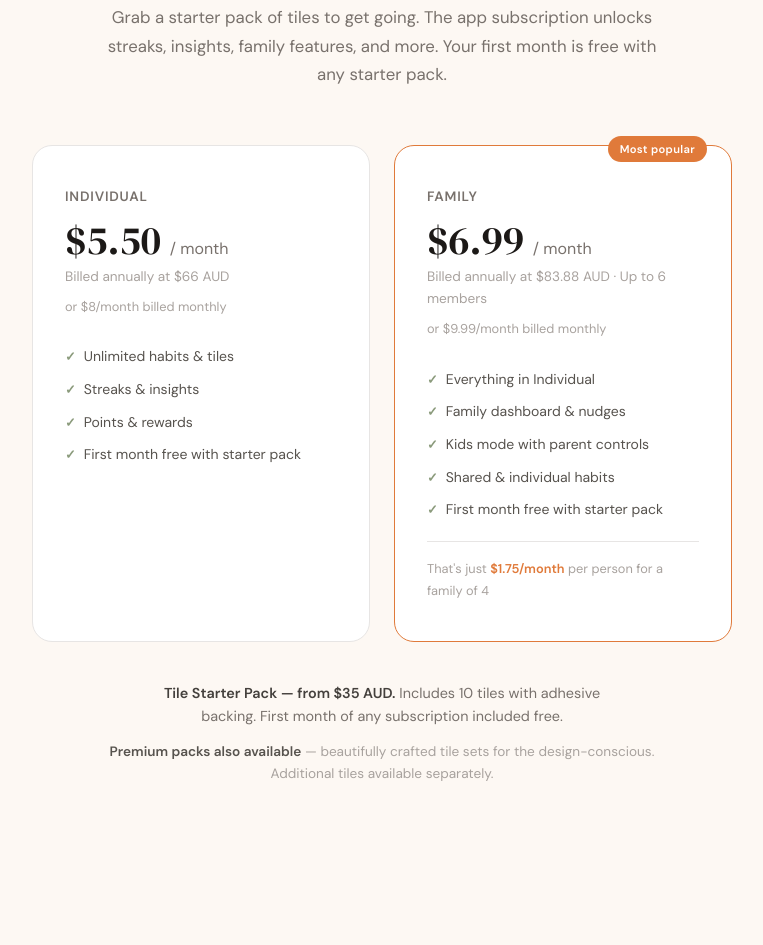
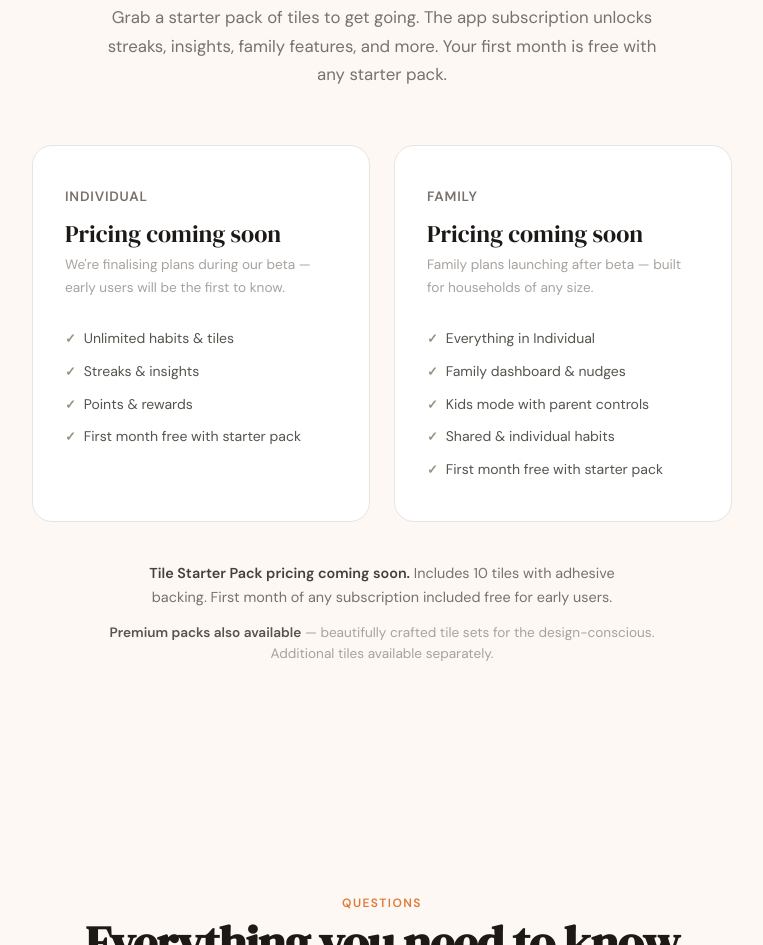
Before and after one commit to Christelle1bekker/ritual-website, a website: page public/index.html in a window 1280 px wide. Shown: the part 3452-4397 px from the top of the page, without its empty margins (258-1021 px from the left). Drawn offline with Linux system fonts and the light colour scheme.

Commit message:
Replace pricing values with 'coming soon' placeholders during beta

```diff
--- a/public/index.html
+++ b/public/index.html
@@ -664,6 +664,11 @@
       color: var(--stone-900);
       line-height: 1;
       margin-bottom: 0.35rem;
+    }
+
+    .pricing-amount.placeholder {
+      font-size: 1.5rem;
+      line-height: 1.2;
     }
 
     .pricing-amount span {
@@ -1277,9 +1282,8 @@
     <div class="pricing-cards reveal">
       <div class="pricing-card">
         <div class="pricing-tier">Individual</div>
-        <div class="pricing-amount">$5.50 <span>/ month</span></div>
-        <p class="pricing-note">Billed annually at $66 AUD</p>
-        <p class="pricing-or-monthly">or $8/month billed monthly</p>
+        <div class="pricing-amount placeholder">Pricing coming soon</div>
+        <p class="pricing-note">We're finalising plans during our beta — early users will be the first to know.</p>
         <ul class="pricing-features">
           <li>Unlimited habits & tiles</li>
           <li>Streaks & insights</li>
@@ -1287,11 +1291,10 @@
           <li>First month free with starter pack</li>
         </ul>
       </div>
-      <div class="pricing-card featured">
+      <div class="pricing-card">
         <div class="pricing-tier">Family</div>
-        <div class="pricing-amount">$6.99 <span>/ month</span></div>
-        <p class="pricing-note">Billed annually at $83.88 AUD · Up to 6 members</p>
-        <p class="pricing-or-monthly">or $9.99/month billed monthly</p>
+        <div class="pricing-amount placeholder">Pricing coming soon</div>
+        <p class="pricing-note">Family plans launching after beta — built for households of any size.</p>
         <ul class="pricing-features">
           <li>Everything in Individual</li>
           <li>Family dashboard & nudges</li>
@@ -1299,15 +1302,12 @@
           <li>Shared & individual habits</li>
           <li>First month free with starter pack</li>
         </ul>
-        <div style="margin-top: 1.25rem; padding-top: 1rem; border-top: 1px solid var(--stone-200); font-size: 0.8rem; color: var(--stone-400);">
-          That's just <strong style="color: var(--accent);">$1.75/month</strong> per person for a family of 4
-        </div>
       </div>
     </div>
     <div class="reveal" style="text-align: center; max-width: 560px; margin: 0 auto;">
       <p class="pricing-hardware" style="margin-bottom: 0.75rem;">
-        <strong>Tile Starter Pack — from $35 AUD.</strong>
-        Includes 10 tiles with adhesive backing. First month of any subscription included free.
+        <strong>Tile Starter Pack pricing coming soon.</strong>
+        Includes 10 tiles with adhesive backing. First month of any subscription included free for early users.
       </p>
       <p style="font-size: 0.85rem; color: var(--stone-400); line-height: 1.6;">
         <strong style="color: var(--stone-600);">Premium packs also available</strong> — beautifully crafted tile sets for the design-conscious. Additional tiles available separately.
```
